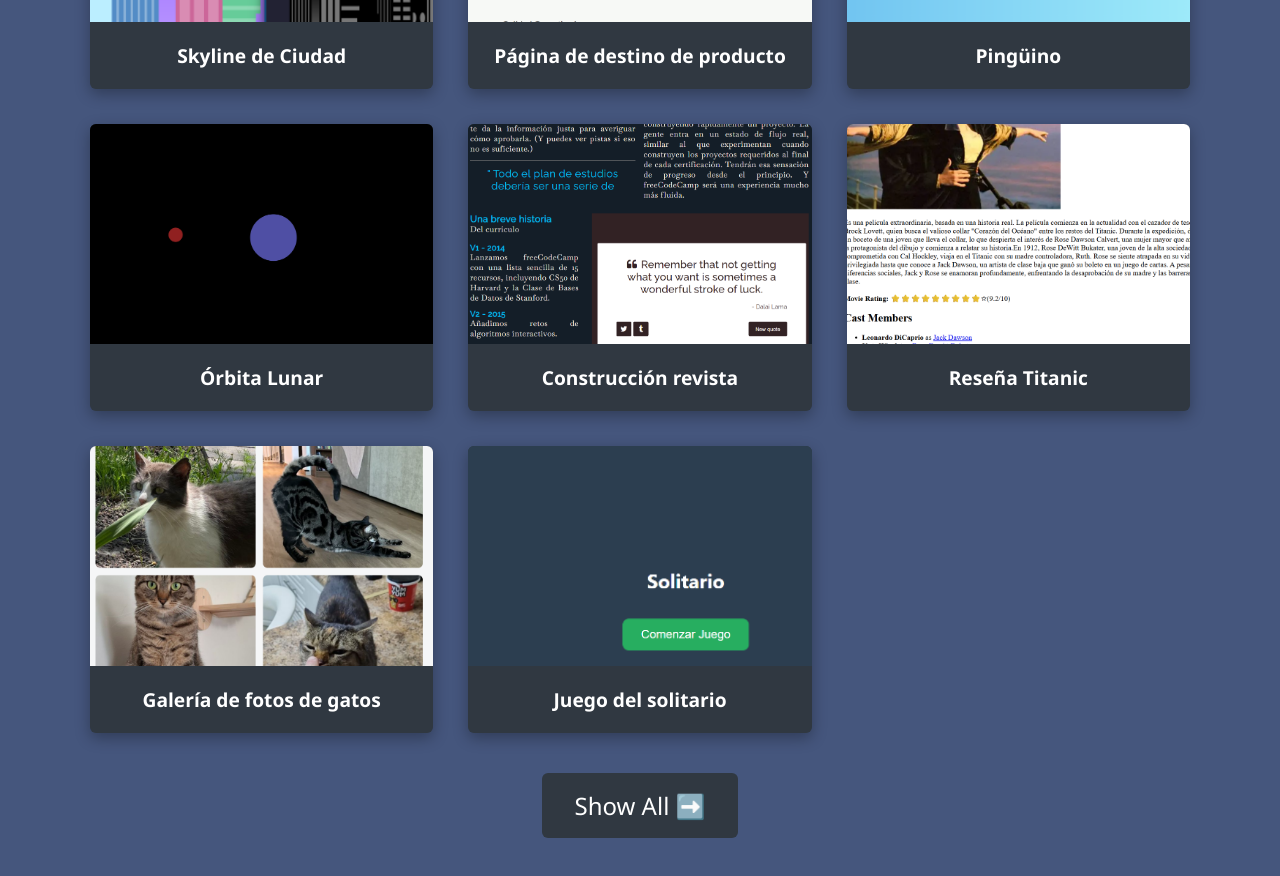
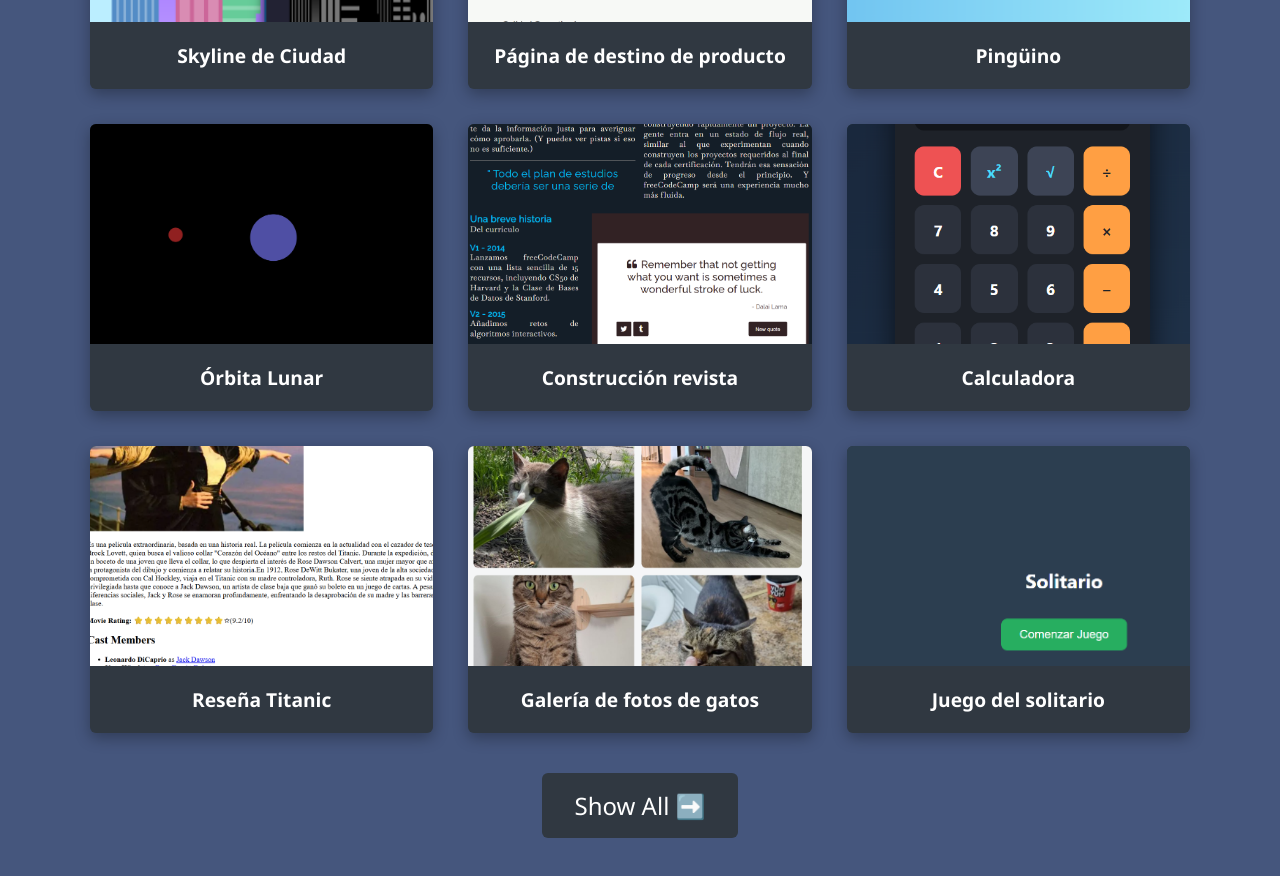
Before and after one commit to Judithxp/Portafolio-Personal, a plain HTML site: page index.html in a window 1280 px wide. Shown: the part 1240-2116 px from the top of the page. Drawn offline with Linux system fonts and the light colour scheme.

Commit message:
Add files via upload

```diff
--- a/index.html
+++ b/index.html
@@ -40,6 +40,10 @@
           <img src="Revista.png" alt="captura del proyecto Construcción revista" class="project-image">
           <div class="project-title">Construcción revista</div>
         </a>
+        <a href ="https://judithxp.github.io/Calculadora/" target="_blank" class="project project-tile">
+          <img src="Calculadora.png" alt="captura del proyecto Calculadora" class="project-image">
+          <div class="project-title">Calculadora</div>
+        </a>
         <a href="https://judithxp.github.io/Resena-Titanic/" target="_blank" class="project project-tile">
           <img src="Titanic.png" alt="captura del proyecto Reseña Titanic" class="project-image">
           <div class="project-title">Reseña Titanic</div>
```
Also changed, not shown: Calculadora.png (added).
